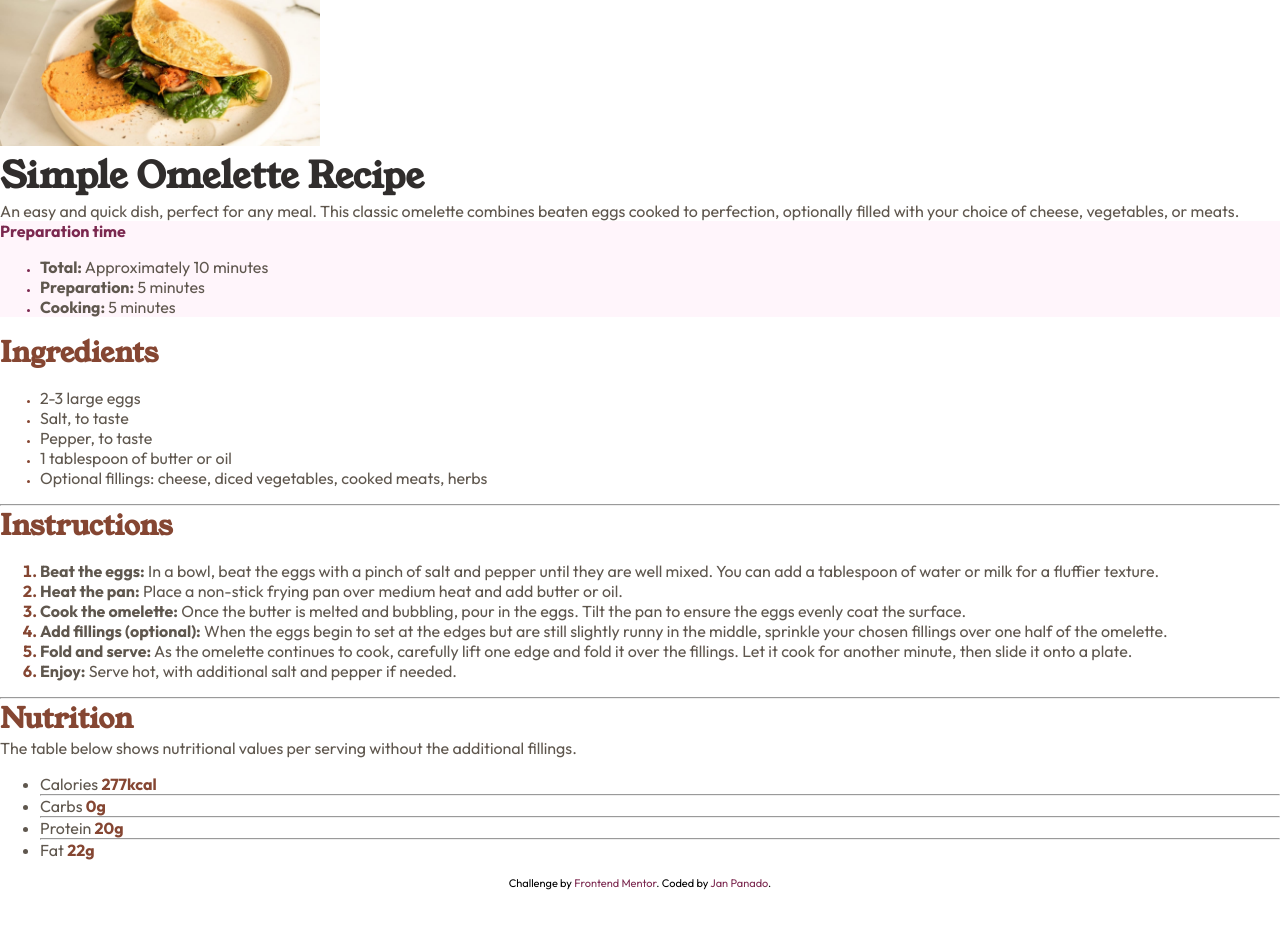
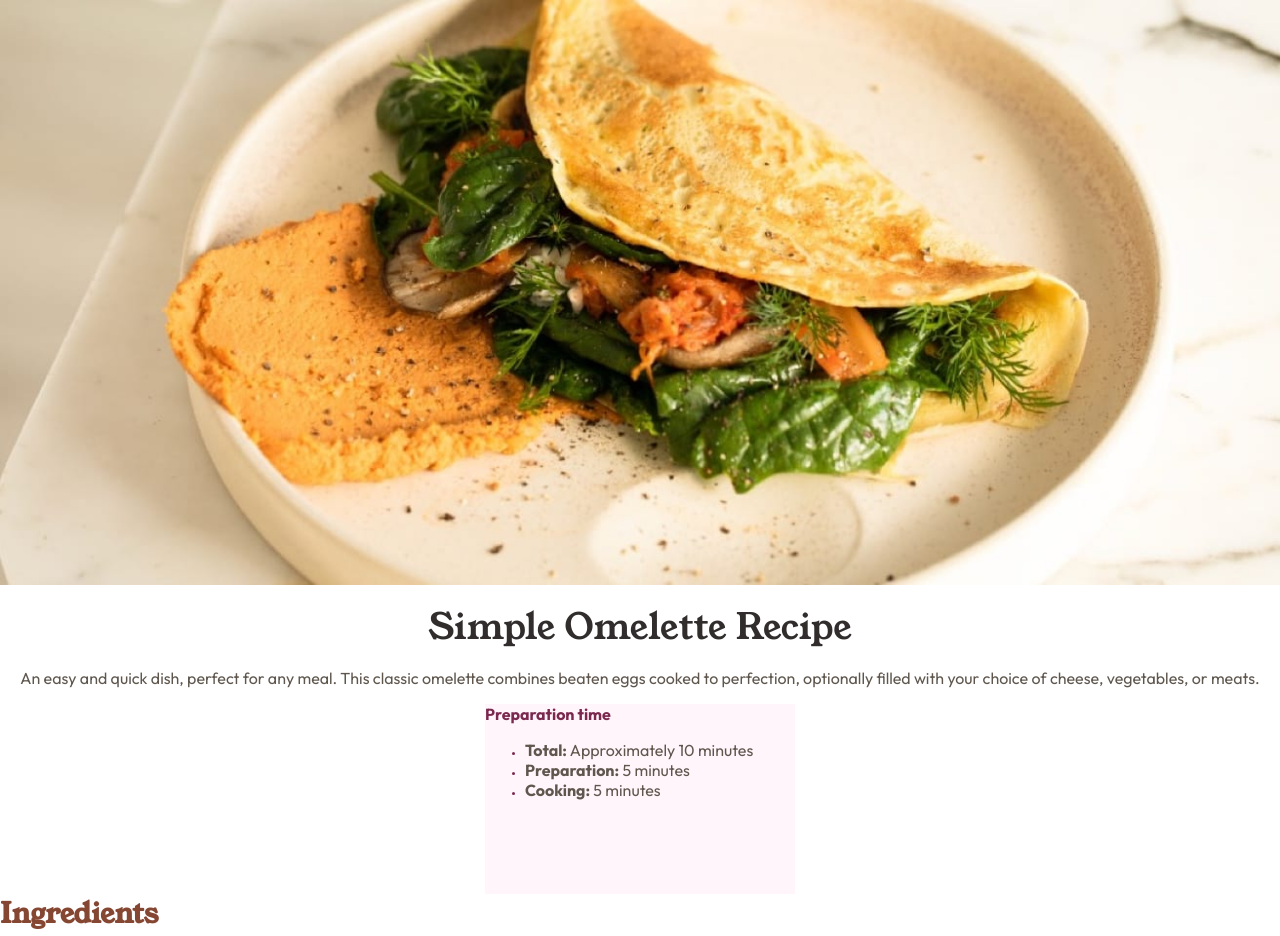
Before and after one commit to Negligence/recipe-page, a website: page index.html in a window 1280 px wide. Shown: the top 936 px of the page. Before the commit the page ends 890 px from the top, so only its background shows below. Drawn offline with Linux system fonts and the light colour scheme.

Commit message:
opened recipe-page in edge made edge default browser set img 100% figured out preparation div box size xd set the width & height on #hero div set hero section to display grid

```diff
--- a/source/sass/styles.scss
+++ b/source/sass/styles.scss
@@ -50,6 +50,7 @@ body {
 
 h1 {
   font-size: rem(36px);
+  font-weight: 400;
   color: var(--dark-charcoal);
 }
 
@@ -89,7 +90,6 @@ ol, ul {list-style-position: outside;}
 }
 
 #hero strong {color: var(--dark-raspberry);}
-#hero div {background-color: var(--dark-raspberry-bg);}
 
 #nutrition b {color: var(--nutmeg);}
 
@@ -108,7 +108,25 @@ footer {
 /* #endregion Defaults */
 
 /* #region Mobile Styling */
+#hero {
+  display: grid;
+  place-items: center;
+  gap: 1rem;
 
+  img {
+    width: 100%;
+  }
+
+  h1 {
+    font-weight: normal;
+  }
+
+  div {
+    background-color: var(--dark-raspberry-bg);
+    width: rem(310px);
+    height: rem(190px);
+  }
+}
 
 /* #endregion Mobile Styling */
 
```
Also changed, not shown: assets/css/styles.css, source/assets/css/styles.css.
